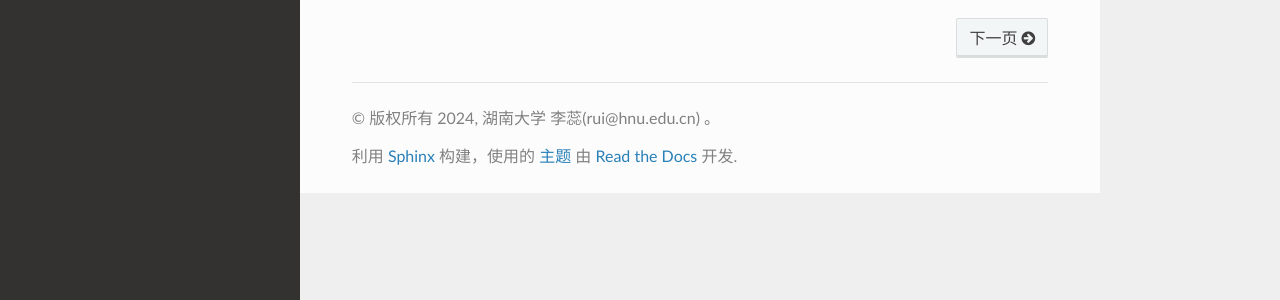
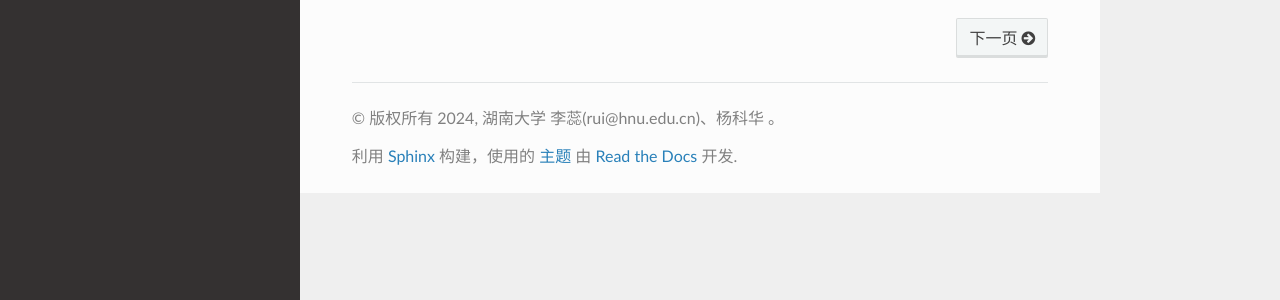
Before and after one commit to ruiatgithub/os2024, a Sphinx documentation site: the page built from source/index.rst, in a window 1280 px wide. Shown: the part 510-810 px from the top of the page. Built offline with Sphinx 7.4.7 and the Read the Docs theme 3.1.0, drawn with Linux system fonts in a browser that asks for light colours; pages that are not in the unit, such as notebooks, are missing from menus.

Commit message:
Update copyright information in conf.py

```diff
--- a/source/conf.py
+++ b/source/conf.py
@@ -7,7 +7,7 @@
 # https://www.sphinx-doc.org/en/master/usage/configuration.html#project-information
 
 project = 'os2024 lab'
-copyright = '2024, 湖南大学 李蕊(rui@hnu.edu.cn) '
+copyright = '2024, 湖南大学 李蕊(rui@hnu.edu.cn)、杨科华 '
 author = 'rui@hnu.edu.cn'
 
 # -- General configuration ---------------------------------------------------
```
